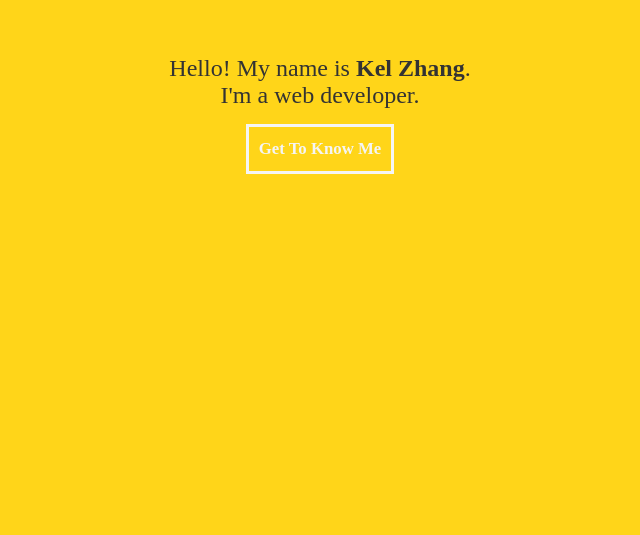
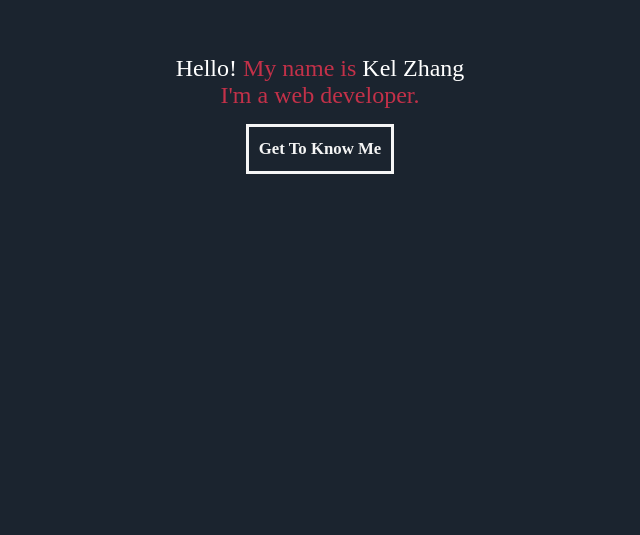
Before and after one commit to kz53/kz53.github.io, a React (Create React App) app: page / in a window 1280 px wide. Shown: the part 265-800 px from the top of the page, without its empty margins (320-960 px from the left). Built offline with nearby package versions, Linux system fonts and the light colour scheme.

Commit message:
landing page modification

```diff
--- a/src/App.js
+++ b/src/App.js
@@ -124,7 +124,7 @@ class App extends React.Component {
         <section ref={this.homeRef} id="home" className="flex-vert" >
           <div className="home-container">
             <div className="home-box">
-              <div className="home-1">Hello! My name is <b>Kel Zhang</b>.</div>
+              <div className="home-1"><span className="home-hilite">Hello!</span> My name is <span className="home-hilite">Kel Zhang</span></div>
               <div className="home-2">I'm a web developer.</div>
               <div className="landing-btn" onClick={()=>{this.smoothVerticalScrolling(this.aboutRef.current, 275, "top")}} >
                 Get To Know Me
--- a/src/styles.css
+++ b/src/styles.css
@@ -73,14 +73,6 @@ section {
   min-height: 100vh;
 }
 
-#home{
-  z-index: 2;
-  background-color: rgb(255, 213, 25);
-  height: 100vh;
-  margin-bottom: 75px;
-  overflow-y: hidden;
-}
-
 #about, #projects {
   background-color: white;
   display: flex;
@@ -145,6 +137,21 @@ section {
 }
 
 /* Home Section */
+#home{
+  z-index: 2;
+  /* background-color: rgb(255, 213, 25); */
+  background-color: #1b242f;
+  color: #C33149;
+  height: 100vh;
+  margin-bottom: 75px;
+  overflow-y: hidden;
+}
+
+.home-hilite {
+  font-weight: white;
+  color: white;
+}
+
 .home-container {
   display: flex;
   justify-content: center;
```
